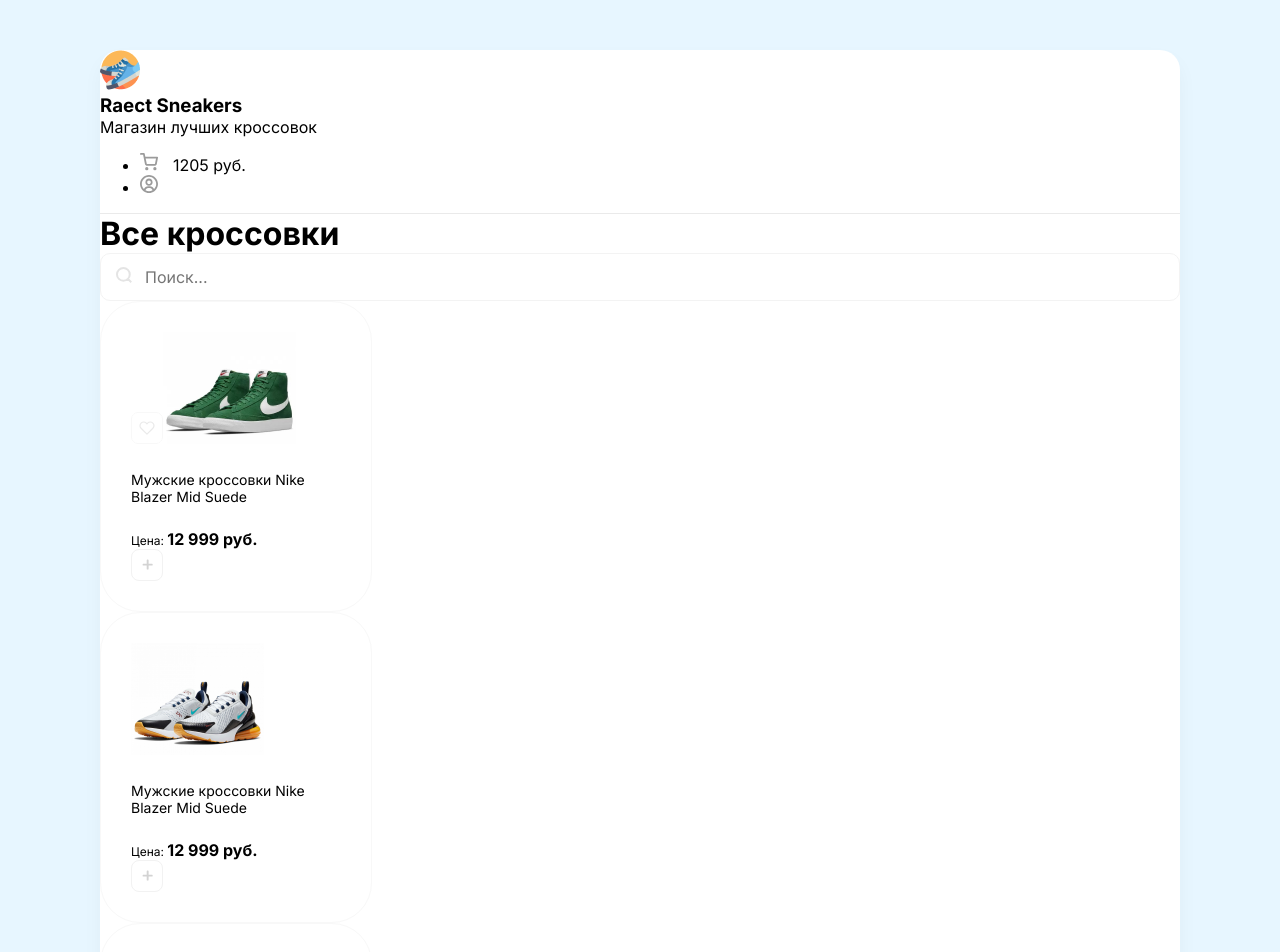
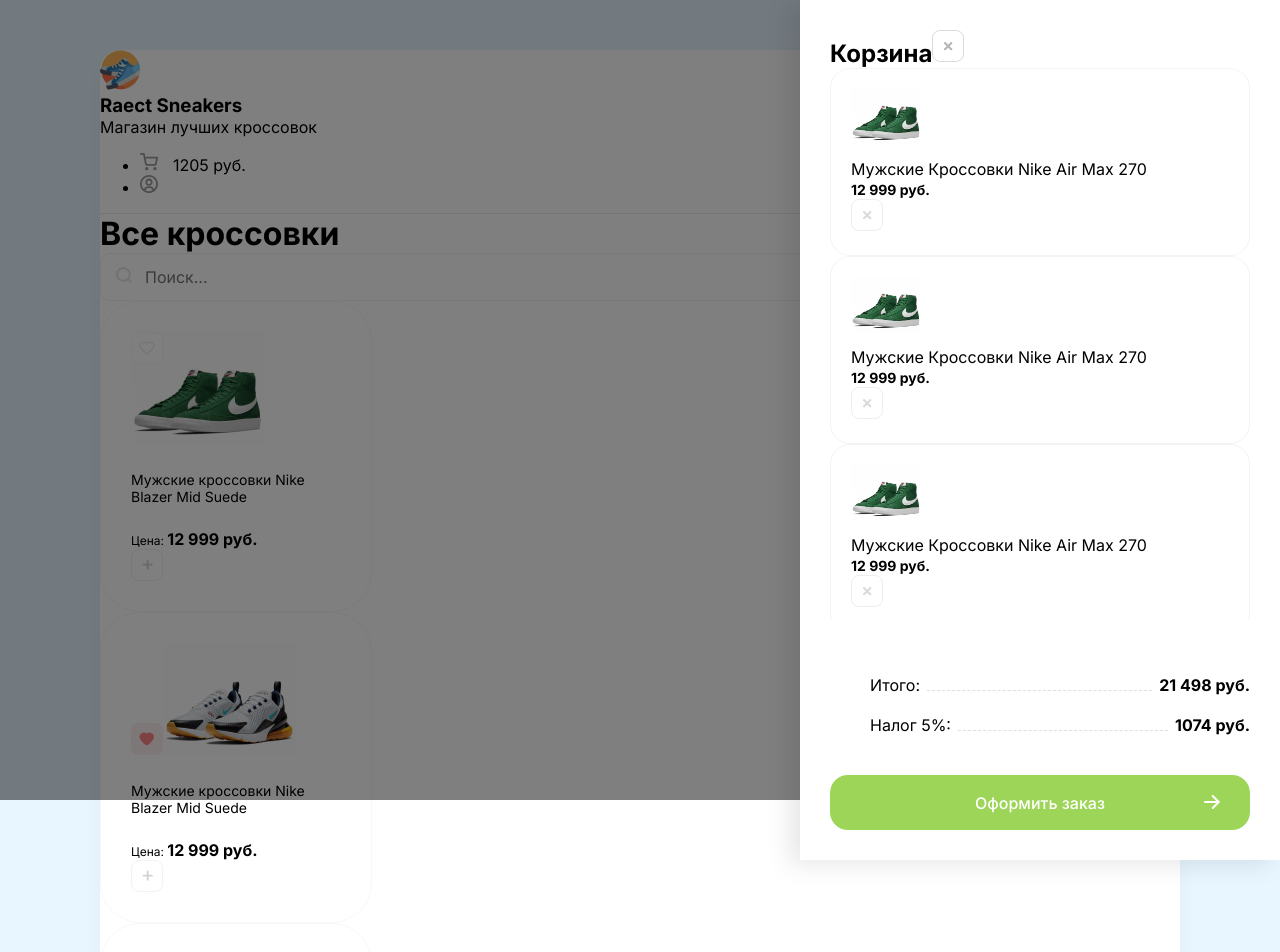
Before and after one commit to MrSallivan/sneakers, a React (Create React App) app: page / in a window 1280 px wide. Shown: the top 952 px of the page. Built offline with nearby package versions, Linux system fonts and the light colour scheme.

Commit message:
start react

```diff
--- a/src/App.js
+++ b/src/App.js
@@ -1,6 +1,79 @@
 function App() {
   return (
     <div className="wrapper clear">
+      <div className="overlay">
+        <div className="drawer">
+          <h2 className="mb-30 d-flex justify-between">
+            Корзина
+            <img className="removeBtn cu-p" src="/img/btn-remove.svg" alt="remove" />
+          </h2>
+          <div className="items">
+            <div className="cartItem d-flex align-center mb-20">
+              <div
+                style={{ backgroundImage: "url(/img/sneakers/1.jpg)" }}
+                className="cartItemImg"
+              ></div>
+              <div className="mr-20 flex">
+                <p className="mb-5">Мужские Кроссовки Nike Air Max 270</p>
+                <b>12 999 руб.</b>
+              </div>
+              <img
+                className="removeBtn"
+                src="/img/btn-remove.svg"
+                alt="remove"
+              />
+            </div>
+            <div className="cartItem d-flex align-center mb-20">
+              <div
+                style={{ backgroundImage: "url(/img/sneakers/1.jpg)" }}
+                className="cartItemImg"
+              ></div>
+              <div className="mr-20 flex">
+                <p className="mb-5">Мужские Кроссовки Nike Air Max 270</p>
+                <b>12 999 руб.</b>
+              </div>
+              <img
+                className="removeBtn"
+                src="/img/btn-remove.svg"
+                alt="remove"
+              />
+            </div>
+            <div className="cartItem d-flex align-center mb-20">
+              <div
+                style={{ backgroundImage: "url(/img/sneakers/1.jpg)" }}
+                className="cartItemImg"
+              ></div>
+              <div className="mr-20 flex">
+                <p className="mb-5">Мужские Кроссовки Nike Air Max 270</p>
+                <b>12 999 руб.</b>
+              </div>
+              <img
+                className="removeBtn"
+                src="/img/btn-remove.svg"
+                alt="remove"
+              />
+            </div>
+          </div>
+          <div className="cartTotalBlock">
+            <ul>
+              <li className="d-flex">
+                <span>Итого:</span>
+                <div></div>
+                <b>21 498 руб.</b>
+              </li>
+              <li className="d-flex">
+                <span>Налог 5%:</span>
+                <div></div>
+                <b>1074 руб.</b>
+              </li>
+            </ul>
+            <button className="greenButton">
+              Оформить заказ
+              <img src="../img/arrow-btn.svg" alt="arrow-pics" />
+            </button>
+          </div>
+        </div>
+      </div>
       <header className="d-flex justify-between align-center p-40">
         <div className="d-flex align-centr">
           <img src="/img/logo.png" alt="logo sneakers" width={40} height={40} />
@@ -29,7 +102,9 @@
         </div>
         <div className="d-flex mr-30">
           <div className="card">
+            <div className="favorite">
               <img src="../img/heart-unliked.svg" alt="favorite" />
+            </div>
             <img
               width={133}
               height={112}
@@ -53,6 +128,7 @@
             </div>
           </div>
           <div className="card">
+            <img src="../img/heart-liked.svg" alt="favorite" />
             <img
               width={133}
               height={112}
@@ -76,6 +152,7 @@
             </div>
           </div>
           <div className="card">
+            <img src="../img/heart-unliked.svg" alt="favorite" />
             <img
               width={133}
               height={112}
@@ -99,6 +176,7 @@
             </div>
           </div>
           <div className="card">
+            <img src="../img/heart-unliked.svg" alt="favorite" />
             <img
               width={133}
               height={112}
@@ -122,6 +200,7 @@
             </div>
           </div>
           <div className="card">
+            <img src="../img/heart-unliked.svg" alt="favorite" />
             <img
               width={133}
               height={112}
@@ -145,6 +224,7 @@
             </div>
           </div>
           <div className="card">
+            <img src="../img/heart-unliked.svg" alt="favorite" />
             <img
               width={133}
               height={112}
@@ -168,6 +248,7 @@
             </div>
           </div>
           <div className="card">
+            <img src="../img/heart-unliked.svg" alt="favorite" />
             <img
               width={133}
               height={112}
@@ -191,6 +272,7 @@
             </div>
           </div>
           <div className="card">
+            <img src="../img/heart-unliked.svg" alt="favorite" />
             <img
               width={133}
               height={112}
@@ -214,6 +296,7 @@
             </div>
           </div>
           <div className="card">
+            <img src="../img/heart-unliked.svg" alt="favorite" />
             <img
               width={133}
               height={112}
@@ -237,6 +320,7 @@
             </div>
           </div>
           <div className="card">
+            <img src="../img/heart-unliked.svg" alt="favorite" />
             <img
               width={133}
               height={112}
@@ -260,6 +344,7 @@
             </div>
           </div>
           <div className="card">
+            <img src="../img/heart-unliked.svg" alt="favorite" />
             <img
               width={133}
               height={112}
@@ -283,6 +368,7 @@
             </div>
           </div>
           <div className="card">
+            <img src="../img/heart-unliked.svg" alt="favorite" />
             <img
               width={133}
               height={112}
--- a/src/index.scss
+++ b/src/index.scss
@@ -34,6 +34,19 @@
   padding: 30px;
   width: 210px;
   border-radius: 40px;
+  transition: box-shadow 0.2s ease-in-out, transform 0.2s ease-in-out;
+
+  &:hover {
+    box-shadow: 0px 20px 35px rgba(0, 0, 0, 0.06);
+    transform: translateY(-5px);
+    // cursor: pointer;
+  }
+
+  .favorite {
+    position: absolute;
+    cursor: pointer;
+  }
+
   span {
     font-size: 12px;
   }
@@ -42,6 +55,7 @@
     font-size: 14px;
   }
 }
+
 .button {
   background: #ffffff;
   border: 1px solid #f2f2f2;
@@ -53,12 +67,128 @@
 }
 .search-block {
   border: 1px solid #f3f3f3;
-	border-radius: 10px;
-	padding: 0 15px;
+  border-radius: 10px;
+  padding: 0 15px;
   input {
-		width: 200px;
+    width: 200px;
     border: 0;
     padding: 13px;
     font-size: 16px;
   }
 }
+.overlay {
+  position: absolute;
+  left: 0;
+  top: 0;
+  width: 100%;
+  height: 100%;
+  z-index: 1;
+  background-color: rgba(0, 0, 0, 0.5);
+}
+
+.drawer {
+  display: flex;
+  flex-direction: column;
+  position: absolute;
+  right: 0;
+  height: 100%;
+  width: 420px;
+  background: #ffffff;
+  box-shadow: -10px 4px 24px rgba(0, 0, 0, 0.1);
+  padding: 30px;
+
+  h2 {
+    margin: 0;
+    font-size: 24px;
+  }
+  .items {
+    flex: 1;
+		overflow: auto;
+		margin-bottom: 40px;
+  }
+}
+.cartItem {
+  border: 1px solid #f3f3f3;
+  border-radius: 20px;
+  overflow: hidden;
+  padding: 20px;
+
+  p {
+    font-size: 16px;
+    margin: 0;
+  }
+
+  b {
+    font-size: 14px;
+  }
+  .cartItemImg {
+    height: 70px;
+    width: 70px;
+    background-size: contain;
+    background-position: 0 -3px;
+    background-repeat: no-repeat;
+    margin-right: 20px;
+  }
+  .removeBtn {
+    cursor: pointer;
+    opacity: 0.5;
+    transition: opacity 0.15s ease-in-out;
+    &:hover {
+      opacity: 1;
+    }
+  }
+}
+.cartTotalBlock {
+  ul {
+    margin-bottom: 40px;
+    li {
+      display: flex;
+      align-items: flex-end;
+      margin-bottom: 20px;
+    }
+    div {
+      position: relative;
+      margin: 0 7px;
+      top: -4px;
+      flex: 1;
+      height: 1px;
+      border-bottom: 1px dashed #dfdfdf;
+    }
+  }
+  .greenButton {
+		position: relative;
+
+    img {
+			position: absolute;
+			right: 30px;
+			top: 20px;
+			transition: transform 0.5s easy-in-out;
+    }
+
+		&:hover {
+			img{
+				transform: translateX(5px);
+			}
+		}
+  }
+}
+
+.greenButton {
+  width: 100%;
+  height: 55px;
+  background: #9dd558;
+  border-radius: 18px;
+  border: 0;
+  color: #fff;
+  font-size: 16px;
+  font-weight: 500;
+  cursor: pointer;
+  transition: background 0.2s easy-in-out;
+
+  &:hover {
+    background: lighten(#9dd558, 5);
+  }
+  &:active {
+    background: darken(#9dd558, 5);
+  }
+}
```
Also changed, not shown: public/img/arrow-btn.svg (added), public/img/btn-remove.svg (added). Lines whose indentation alone changed are shown as unchanged.
